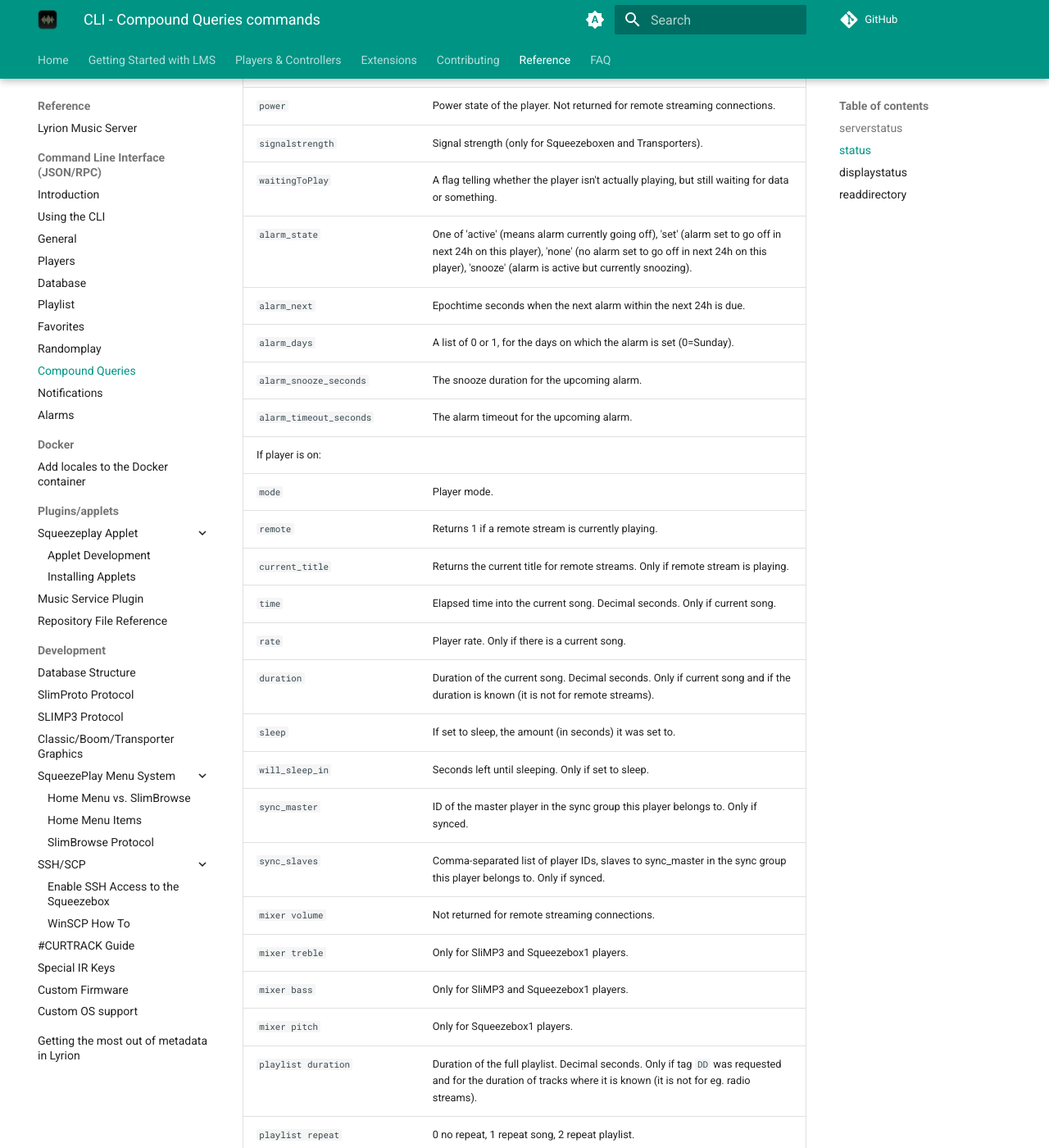
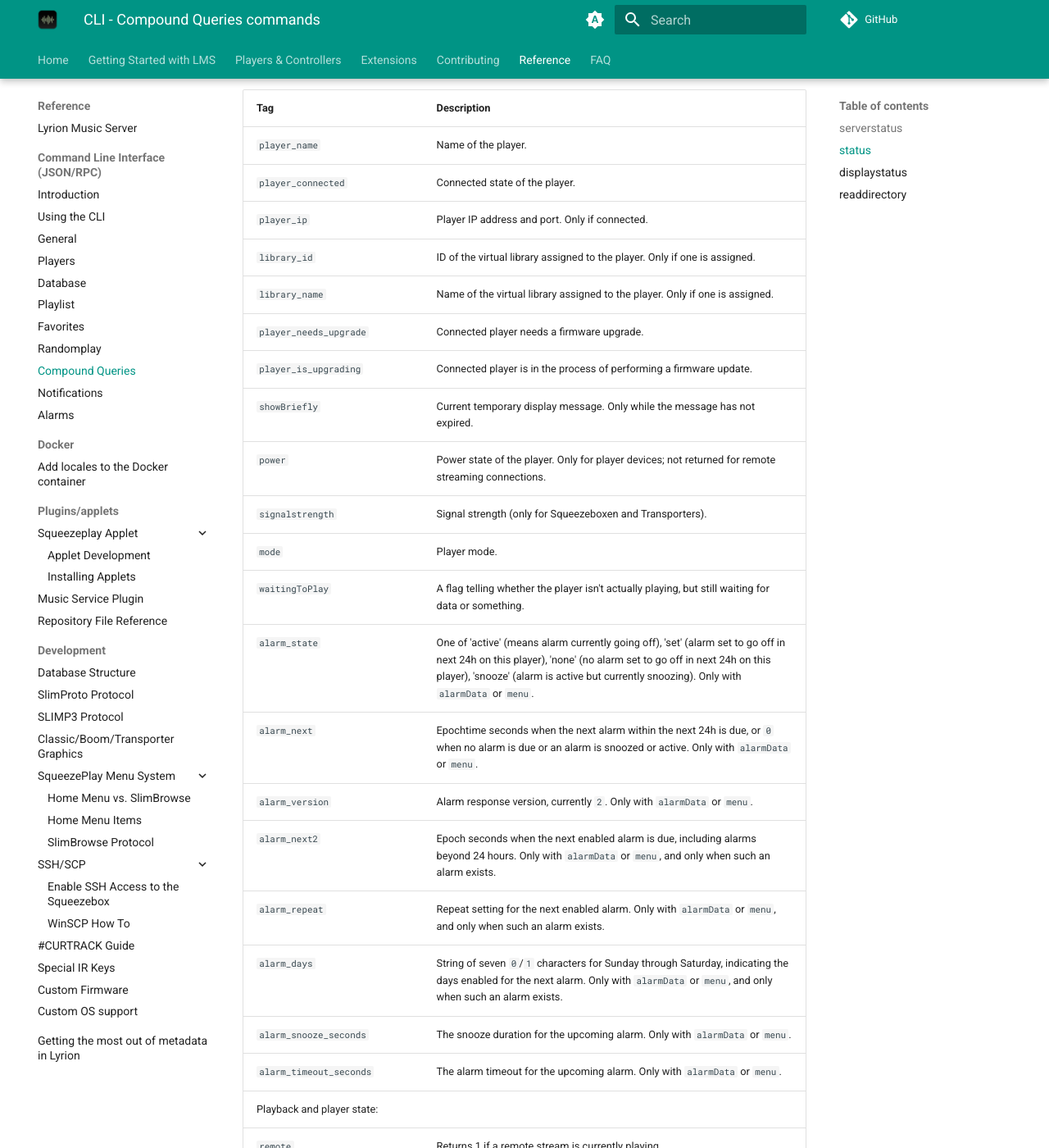
Before and after one commit to LMS-Community/lms-community.github.io, an MkDocs documentation site: the page built from docs/reference/cli/compoundqueries.md, in a window 1280 px wide and 1400 px high, scrolled down 5905 px. Shown: the whole window at 82% size. Built offline with MkDocs 1.6.1 and Material for MkDocs 9.7.7, drawn with Linux system fonts in a browser that asks for light colours; a script that is not in the unit is left out; plug-ins that fetch from the network failed and are left out; comment, search, counter and statistics services are not loaded; some of the changed text lies outside the part shown.

Commit message:
Refresh the docs for the `status` query
Signed-off-by: Lev <leva181777@gmail.com>

```diff
--- a/docs/reference/cli/compoundqueries.md
+++ b/docs/reference/cli/compoundqueries.md
@@ -64,8 +64,8 @@
 || `uuid` | Player unique identifier. Equivalent to `player uuid ?`. |
 || `ip` | Player IP and port. Equivalent to `player ip ?`. |
 ||  `name` | Player name. Equivalent to `player name ?`. |
-||  `model` | Whether the player is powered on or off. |
-||  `power` | Player model. Equivalent to `player model ?`. |
+||  `model` | Player model. Equivalent to `player model ?`. |
+||  `power` | Whether the player is powered on or off. |
 ||  `isplayer` | Whether a player is a known player model. Will return 0 for streaming connections. Equivalent to `player isplayer ?`. |
 ||  `displaytype` | Player display type. Not returned for streaming connections. Equivalent to `player displaytype <playerindex> ?`.  |
 ||   `canpoweroff` | Whether the player can be powered off. This value is false for streaming connections. |
@@ -117,7 +117,7 @@
 
 The `status` query returns the complete status about a given player, including the current playlist. Set the <start> parameter to `-` to get the playlist data starting from the current song.
 
-In this `current` mode and if repeat is on, the server will attempt to return `<itemsPerResponse>` elements, by repeating the playlist at most once, unless shuffling is on and the server is configured to re-shuffle the playlist at each loop (in which case it is impossible to predict the song following the last one in the playlist until this last song has finished playing).
+In this `current` mode and if repeat all is on (`playlist repeat` is `2`), the server will attempt to return `<itemsPerResponse>` elements, by repeating the playlist at most once, unless shuffling is on and the server is configured to re-shuffle the playlist at each loop (in which case it is impossible to predict the song following the last one in the playlist until this last song has finished playing).
 
 Similarly, in the `current` mode, if repeat is one, only the current song is returned, regardless of the value of `<itemsPerResponse>`.
 
@@ -129,6 +129,8 @@
 |---|---|
 | `tags` | Determines which tags are returned. Each returned tag is identified by a letter (see command [`songinfo`](database.md/#songinfo) for a list of possible fields and their identifying letter). The default tags value for this query is `gald`. In addition to the tags supported by [`songinfo`](database.md/#songinfo) there's the special `DD` tag, which would return no track information, but the total duration of the current playlist only. |
 | `alarmData` | If set to a truthy value will return information about the next upcoming alarm. |
+| `menu` | If present, returns SlimBrowse menu data in `item_loop` instead of `playlist_loop`. |
+| `useContextMenu` | When used with `menu`, provides a context-menu action in the returned `base` data. |
 | `subscribe` | This optional parameter controls the subscription to the player status. Only one status subscription is possible per player and connection. |
 
 Subscription is enabled by using this parameter with a positive integer. It is disabled by using `-`. When the subscription is enabled, normal `status` queries (i.e. not using the `subscribe` parameter) can be performed and will have no effect on the subscription in place.
@@ -149,48 +151,73 @@
 | `rescan` | Returned with value 1 if the server is still scanning the database. The results may therefore be incomplete. Not returned if no scan is in progress. |
 | `error` | Returned with value `invalid player` if the player this subscription query referred to no longer exists. |
 
-In non subscription mode, the query simply echoes itself (i.e. produces no result) if <playerid> is wrong.
+In non subscription mode, the query simply echoes itself (i.e. produces no result) if `<playerid>` is wrong.
+
+`alarmData` (or `menu`) also enables the alarm fields described below. `menu` returns menu-specific fields described after the playlist fields.
 
 | Tag | Description |
 |---|---|
 | `player_name` | Name of the player. |
 | `player_connected` | Connected state of the player. |
+| `player_ip` | Player IP address and port. Only if connected. |
+| `library_id` | ID of the virtual library assigned to the player. Only if one is assigned. |
+| `library_name` | Name of the virtual library assigned to the player. Only if one is assigned. |
 | `player_needs_upgrade` | Connected player needs a firmware upgrade. |
 | `player_is_upgrading` | Connected player is in the process of performing a firmware update. |
-| `power` | Power state of the player. Not returned for remote streaming connections. |
+| `showBriefly` | Current temporary display message. Only while the message has not expired. |
+| `power` | Power state of the player. Only for player devices; not returned for remote streaming connections. |
 | `signalstrength` | Signal strength (only for Squeezeboxen and Transporters). |
+| `mode` | Player mode. |
 | `waitingToPlay` | A flag telling whether the player isn't actually playing, but still waiting for data or something. |
-| `alarm_state`| One of 'active' (means alarm currently going off), 'set' (alarm set to go off in next 24h on this player), 'none' (no alarm set to go off in next 24h on this player), 'snooze' (alarm is active but currently snoozing). |
-| `alarm_next` | Epochtime seconds when the next alarm within the next 24h is due. |
-| `alarm_days` | A list of 0 or 1, for the days on which the alarm is set (0=Sunday). |
-| `alarm_snooze_seconds` | The snooze duration for the upcoming alarm. |
-| `alarm_timeout_seconds` | The alarm timeout for the upcoming alarm. |
-| If player is on: |  |
-| `mode` | Player mode. |
+| `alarm_state`| One of 'active' (means alarm currently going off), 'set' (alarm set to go off in next 24h on this player), 'none' (no alarm set to go off in next 24h on this player), 'snooze' (alarm is active but currently snoozing). Only with `alarmData` or `menu`. |
+| `alarm_next` | Epochtime seconds when the next alarm within the next 24h is due, or `0` when no alarm is due or an alarm is snoozed or active. Only with `alarmData` or `menu`. |
+| `alarm_version` | Alarm response version, currently `2`. Only with `alarmData` or `menu`. |
+| `alarm_next2` | Epoch seconds when the next enabled alarm is due, including alarms beyond 24 hours. Only with `alarmData` or `menu`, and only when such an alarm exists. |
+| `alarm_repeat` | Repeat setting for the next enabled alarm. Only with `alarmData` or `menu`, and only when such an alarm exists. |
+| `alarm_days` | String of seven `0`/`1` characters for Sunday through Saturday, indicating the days enabled for the next alarm. Only with `alarmData` or `menu`, and only when such an alarm exists. |
+| `alarm_snooze_seconds` | The snooze duration for the upcoming alarm. Only with `alarmData` or `menu`. |
+| `alarm_timeout_seconds` | The alarm timeout for the upcoming alarm. Only with `alarmData` or `menu`. |
+| Playback and player state: |  |
 | `remote` | Returns 1 if a remote stream is currently playing. |
 | `current_title` | Returns the current title for remote streams. Only if remote stream is playing. |
 | `time` | Elapsed time into the current song. Decimal seconds. Only if current song. |
-| `rate` | Player rate. Only if there is a current song. |
+| `rate` | Player rate. Always `1`, for backward compatibility with older SBC firmware. Only if there is a current song. |
 | `duration` | Duration of the current song. Decimal seconds. Only if current song and if the duration is known (it is not for remote streams). |
+| `can_seek` | `1` when the current song can be sought, omitted when it can't. |
+| `replay_gain` | Replay-gain value for the current song. Only if the song defines it. |
 | `sleep` | If set to sleep, the amount (in seconds) it was set to. |
 | `will_sleep_in` | Seconds left until sleeping. Only if set to sleep. |
 | `sync_master` | ID of the master player in the sync group this player belongs to. Only if synced. |
 | `sync_slaves` | Comma-separated list of player IDs, slaves to sync_master in the sync group this player belongs to. Only if synced. |
-| `mixer volume` | Not returned for remote streaming connections. |
-| `mixer treble` | Only for SliMP3 and Squeezebox1 players. |
-| `mixer bass` | Only for SliMP3 and Squeezebox1 players. |
-| `mixer pitch` | Only for Squeezebox1 players. |
+| `mixer volume` | Only returned for players with volume control. |
+| `mixer treble` | Only returned when the player supports treble control (SliMP3 and Squeezebox1). |
+| `mixer bass` | Only returned when the player supports bass control (SliMP3 and Squeezebox1). |
+| `mixer pitch` | Only returned when the player supports pitch control (Squeezebox1). |
+| `seq_no` | Player sequence number. Only if defined. |
+| `digital_volume_control` | Player preference indicating whether digital volume control is enabled. Only if defined. |
+| `use_volume_control` | Whether the player's volume control is active. Only if digital-volume and digital-output capabilities are known. |
+| `randomplay` | Returns `1` when the Random Play plugin is active for the player, otherwise `0`. Only if the RandomPlay plugin is loaded. |
+| `playlist mode` | Always `off`; retained for backwards compatibility. |
 | `playlist duration` | Duration of the full playlist. Decimal seconds. Only if tag `DD` was requested and for the duration of tracks where it is known (it is not for eg. radio streams). |
 | `playlist repeat` | 0 no repeat, 1 repeat song, 2 repeat playlist. |
 | `playlist shuffle` | 0 no shuffle, 1 shuffle songs, 2 shuffle albums. |
 | `playlist_id` | Playlist id, if the current playlist is a stored playlist. |
 | `playlist_name` | Playlist name, if the current playlist is a stored playlist. Equivalent to `playlist name ?`. |
 | `playlist_modified` | Modification state of the saved playlist (if the current playlist is one). Equivalent to `playlist modified ?`. |
-| `playlist_timestamp` | Timestamp of the current playlist, in seconds. Changes to the playlist (insertion/removal/shuffling) result in an increase of this value. This can be used to detect the entire playlist has to be reacquired. |
-| `playlist_tracks` | Number of tracks in the current playlist. Only if there is a playlist. |
+| `playlist_cur_index` | Index of the currently playing song in the playlist. Only if there are songs in the current playlist. |
+| `playlist_timestamp` | Timestamp of the current playlist, in seconds. Changes to the playlist (insertion/removal/shuffling) result in an increase of this value. This can be used to detect the entire playlist has to be reacquired. Only if there are songs in the current playlist. |
+| `playlist_tracks` | Number of tracks in the current playlist. `0` when the playlist is empty. |
+| `remoteMeta` | Metadata for the current remote track. Only when a remote track is playing and tag `DD` (means you want total playtime for the current playlist and nothing else) is not requested. |
 |If playlist information exist/requested, for each song in the playlist: |
 | `playlist index` | Index (first item is 0) of the playlist entry in the player playlist. Unless <start> is `-`, the first returned instance of this field is equal to start. If <start> is `-`, the first returned instance of this field contains the index of the currently playing song in the player playlist. Item separator. |
 | `Tags` | Same tags as defined in command [`songinfo`](database.md/#songinfo). Additionally, when returning the playlist_loop (ie current contents of the play queue) tag `2` will return a flag `contiguous_groups` indicating whether the play queue entries are contiguous with respect to work/grouping/performance, to assist UI formatting of the play queue. |
+| In Menu mode: | |
+| `preset_loop` | Array of ten values 0/1 indicating whether each preset button is defined. Only with `menu`. |
+| `preset_data` | Data for the ten preset buttons. Only with `menu`. |
+| `base` | Actions for each returned menu item. Only with `menu`. |
+| `count` | Number of returned menu items, including Save and Clear Playlist when the playlist is non-empty. Only with `menu`. |
+| `offset` | Index of the first returned menu item. Only with `menu` and a non-empty playlist. |
+| `item_loop` | Menu items, including Save Playlist and Clear Playlist controls. Replaces `playlist_loop` when `menu` is requested. |
 
 Examples:
 
```
